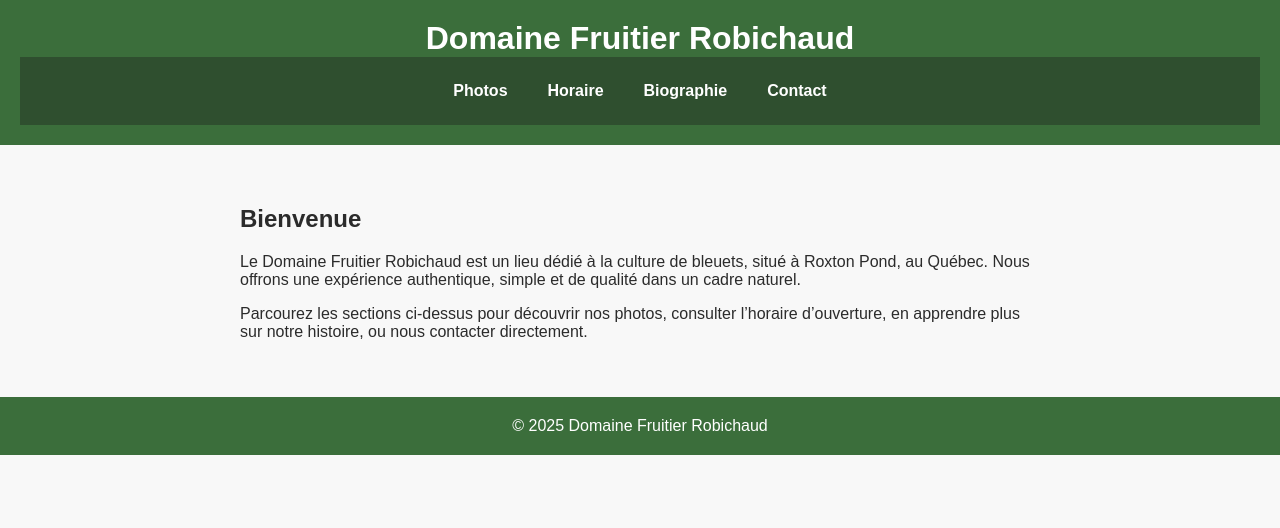
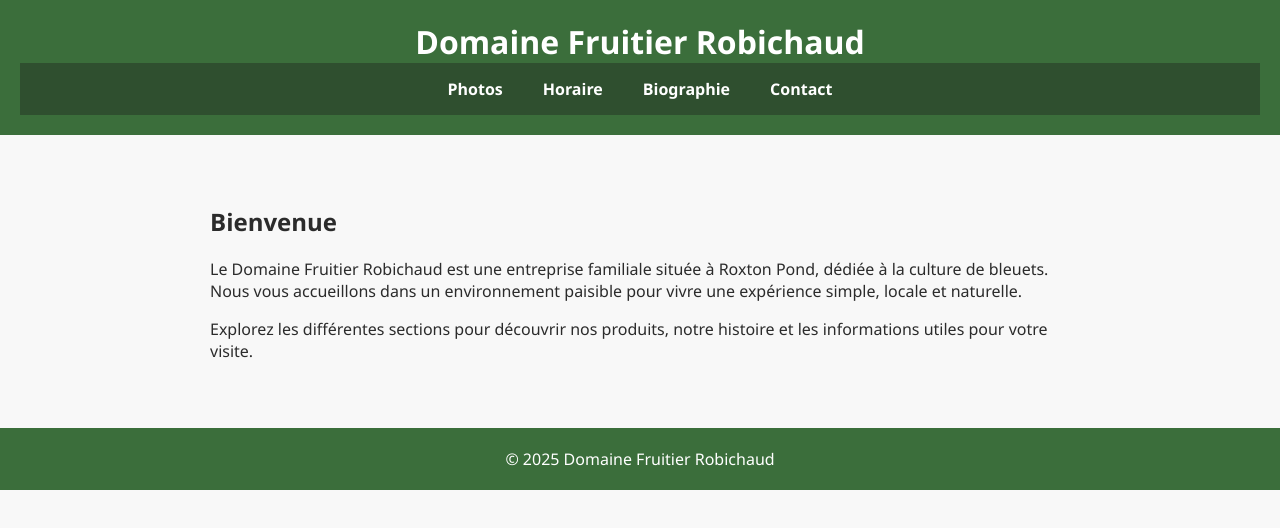
Before and after one commit to domainefruitierrobichaud/domainefruitierrobichaud.github.io, a plain HTML site: page index.html in a window 1280 px wide. Drawn offline with Linux system fonts and the light colour scheme.

Commit message:
Update index.html

```diff
--- a/index.html
+++ b/index.html
@@ -5,18 +5,32 @@
   <meta name="viewport" content="width=device-width, initial-scale=1.0"/>
   <title>Domaine Fruitier Robichaud</title>
   <style>
+    :root {
+      --vert-fonce: #3b6e3b;
+      --vert-moyen: #2f4f2f;
+      --blanc: #ffffff;
+      --gris-clair: #f8f8f8;
+    }
+
+    * {
+      box-sizing: border-box;
+      scroll-behavior: smooth;
+    }
+
     body {
       margin: 0;
-      font-family: Arial, sans-serif;
-      background-color: #f8f8f8;
+      font-family: 'Segoe UI', sans-serif;
+      background-color: var(--gris-clair);
       color: #2b2b2b;
     }
 
     header {
-      background-color: #3b6e3b;
-      color: white;
+      background-color: var(--vert-fonce);
+      color: var(--blanc);
       padding: 20px;
       position: relative;
+      overflow: hidden;
+      animation: fadeInDown 1s ease-out;
     }
 
     h1 {
@@ -24,39 +38,40 @@
       text-align: center;
     }
 
-    /* Menu hamburger */
+    /* Menu hamburger animé */
     .menu-toggle {
       position: absolute;
       top: 20px;
       left: 20px;
       cursor: pointer;
+      width: 30px;
+      height: 25px;
       display: flex;
       flex-direction: column;
       justify-content: space-between;
-      width: 25px;
-      height: 20px;
     }
 
     .menu-toggle span {
-      display: block;
-      height: 3px;
+      height: 4px;
       background-color: white;
       border-radius: 2px;
+      transition: 0.3s ease;
     }
 
     nav {
       display: none;
       flex-direction: column;
-      background-color: #2f4f2f;
-      padding: 10px 0;
+      background-color: var(--vert-moyen);
       text-align: center;
+      animation: fadeIn 0.5s ease forwards;
     }
 
     nav a {
-      color: white;
+      color: var(--blanc);
       text-decoration: none;
-      padding: 10px;
+      padding: 12px;
       font-weight: bold;
+      transition: background 0.3s;
     }
 
     nav a:hover {
@@ -68,23 +83,25 @@
     }
 
     main {
-      max-width: 800px;
+      max-width: 900px;
       margin: auto;
-      padding: 40px 20px;
+      padding: 50px 20px;
+      animation: fadeIn 1.5s ease;
     }
 
     footer {
-      background-color: #3b6e3b;
-      color: white;
+      background-color: var(--vert-fonce);
+      color: var(--blanc);
       text-align: center;
       padding: 20px;
+      animation: fadeInUp 1s ease-out;
     }
 
     a {
-      color: #3b6e3b;
+      color: var(--vert-fonce);
     }
 
-    @media (min-width: 600px) {
+    @media (min-width: 700px) {
       .menu-toggle {
         display: none;
       }
@@ -98,6 +115,22 @@
       nav a {
         padding: 15px 20px;
       }
+    }
+
+    /* Animations */
+    @keyframes fadeIn {
+      from { opacity: 0; transform: translateY(20px); }
+      to { opacity: 1; transform: translateY(0); }
+    }
+
+    @keyframes fadeInDown {
+      from { opacity: 0; transform: translateY(-30px); }
+      to { opacity: 1; transform: translateY(0); }
+    }
+
+    @keyframes fadeInUp {
+      from { opacity: 0; transform: translateY(30px); }
+      to { opacity: 1; transform: translateY(0); }
     }
   </style>
 </head>
@@ -121,8 +154,8 @@
 <main>
   <section>
     <h2>Bienvenue</h2>
-    <p>Le Domaine Fruitier Robichaud est un lieu dédié à la culture de bleuets, situé à Roxton Pond, au Québec. Nous offrons une expérience authentique, simple et de qualité dans un cadre naturel.</p>
-    <p>Parcourez les sections ci-dessus pour découvrir nos photos, consulter l’horaire d’ouverture, en apprendre plus sur notre histoire, ou nous contacter directement.</p>
+    <p>Le Domaine Fruitier Robichaud est une entreprise familiale située à Roxton Pond, dédiée à la culture de bleuets. Nous vous accueillons dans un environnement paisible pour vivre une expérience simple, locale et naturelle.</p>
+    <p>Explorez les différentes sections pour découvrir nos produits, notre histoire et les informations utiles pour votre visite.</p>
   </section>
 </main>
 
```
